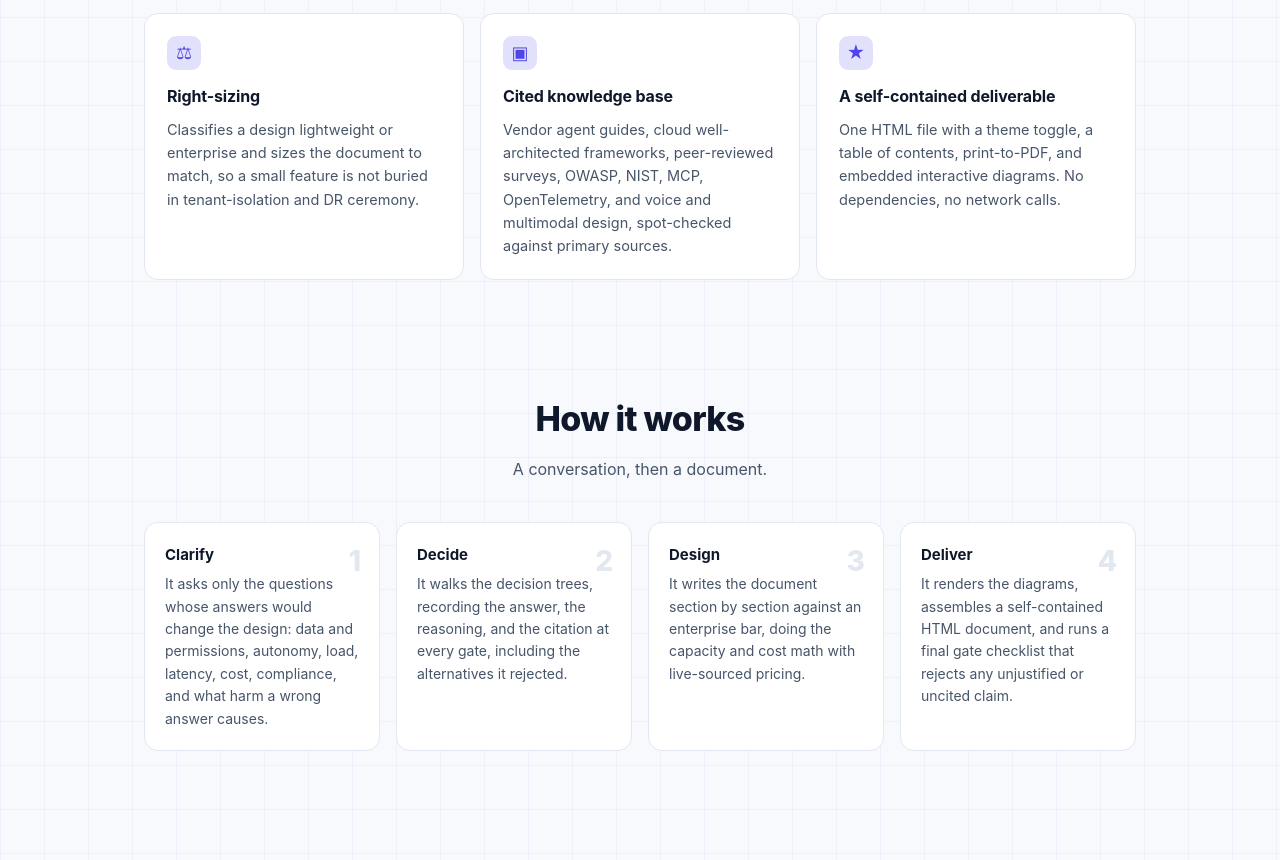
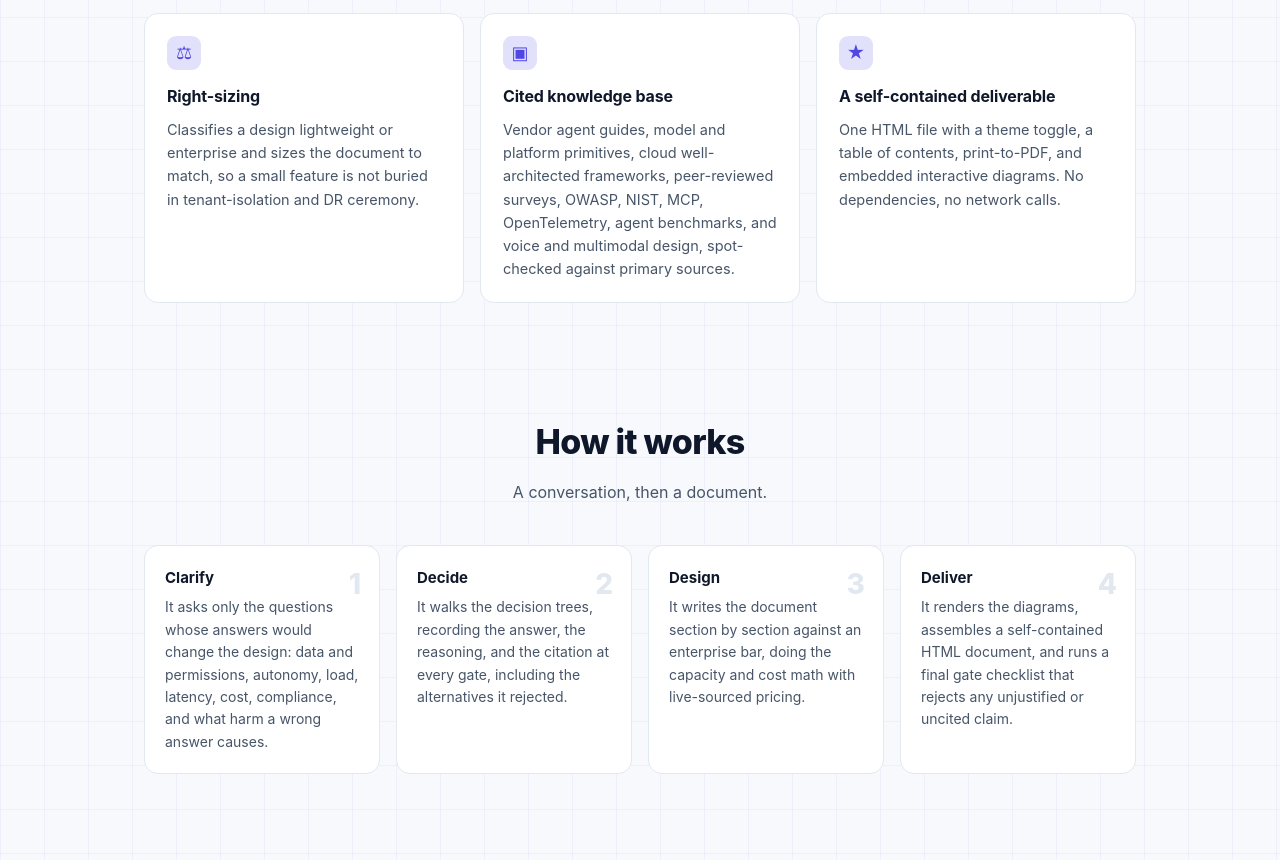
Before and after one commit to avnath13/agentify, a plain HTML site: page docs/index.html in a window 1280 px wide. Shown: the part 2931-3791 px from the top of the page. Drawn offline with Linux system fonts and the light colour scheme.

Commit message:
Reflect KB expansion in README table and landing page
Add a Platform primitives row to the README knowledge-base table for the new
model-platform-primitives doc, and fold the new material into existing rows:
retrieval techniques under Research, agent benchmarks under Evaluation, and
injection defenses under a renamed "Standards and defenses" row. Update the
landing-page knowledge-base card to stay representative.

Co-Authored-By: Claude Opus 4.8 <noreply@anthropic.com>

```diff
--- a/docs/index.html
+++ b/docs/index.html
@@ -216,7 +216,7 @@ footer a{color:var(--muted)}footer a:hover{color:var(--text)}
       <div class="card"><div class="ic">&#9707;</div><h3>Seven decision trees</h3><p>Do you need generative AI at all, RAG vs fine-tuning vs long context, single vs multi-agent, autonomy tiers with enforcement gates, and memory tiers.</p></div>
       <div class="card"><div class="ic">&#9888;</div><h3>Domain-harm analysis</h3><p>Asks what happens if the system is wrong or abused, and scales the guardrails to that harm, not to company size.</p></div>
       <div class="card"><div class="ic">&#9878;</div><h3>Right-sizing</h3><p>Classifies a design lightweight or enterprise and sizes the document to match, so a small feature is not buried in tenant-isolation and DR ceremony.</p></div>
-      <div class="card"><div class="ic">&#9635;</div><h3>Cited knowledge base</h3><p>Vendor agent guides, cloud well-architected frameworks, peer-reviewed surveys, OWASP, NIST, MCP, OpenTelemetry, and voice and multimodal design, spot-checked against primary sources.</p></div>
+      <div class="card"><div class="ic">&#9635;</div><h3>Cited knowledge base</h3><p>Vendor agent guides, model and platform primitives, cloud well-architected frameworks, peer-reviewed surveys, OWASP, NIST, MCP, OpenTelemetry, agent benchmarks, and voice and multimodal design, spot-checked against primary sources.</p></div>
       <div class="card"><div class="ic">&#9733;</div><h3>A self-contained deliverable</h3><p>One HTML file with a theme toggle, a table of contents, print-to-PDF, and embedded interactive diagrams. No dependencies, no network calls.</p></div>
     </div>
   </div>
```
Also changed, not shown: README.md.
